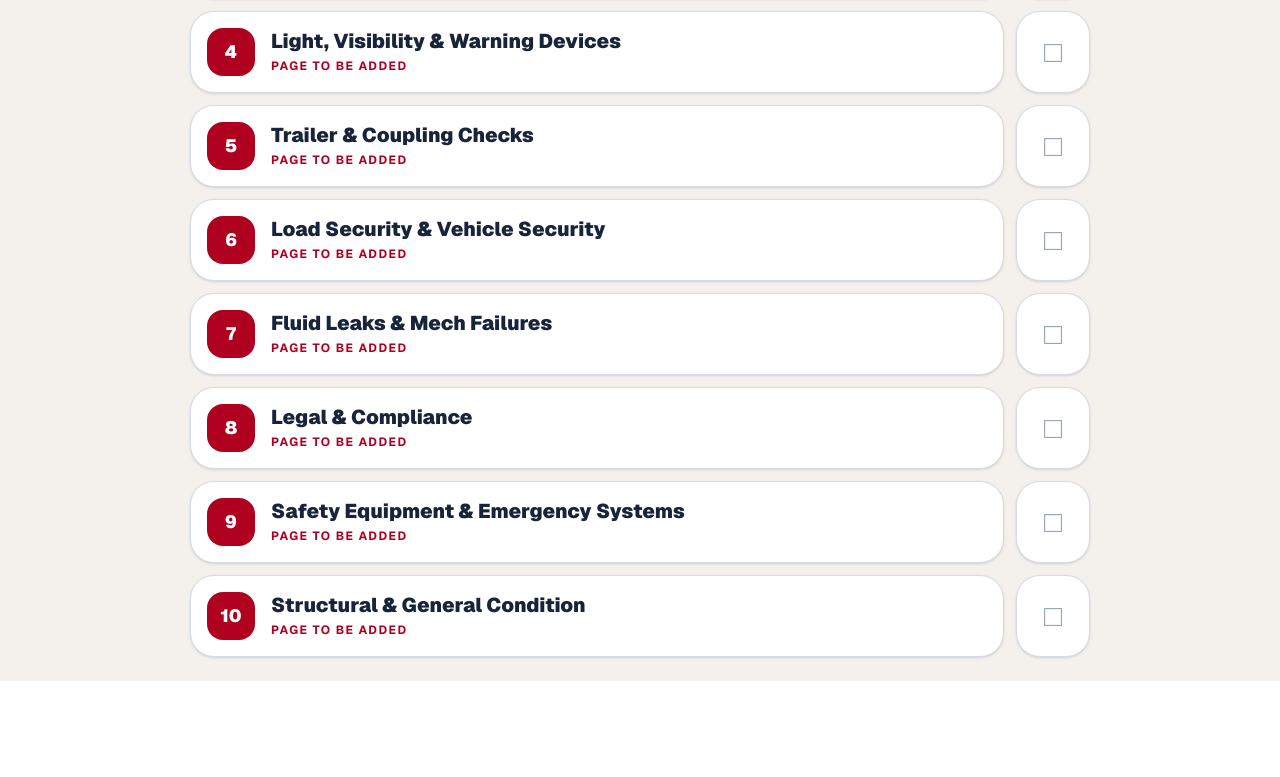
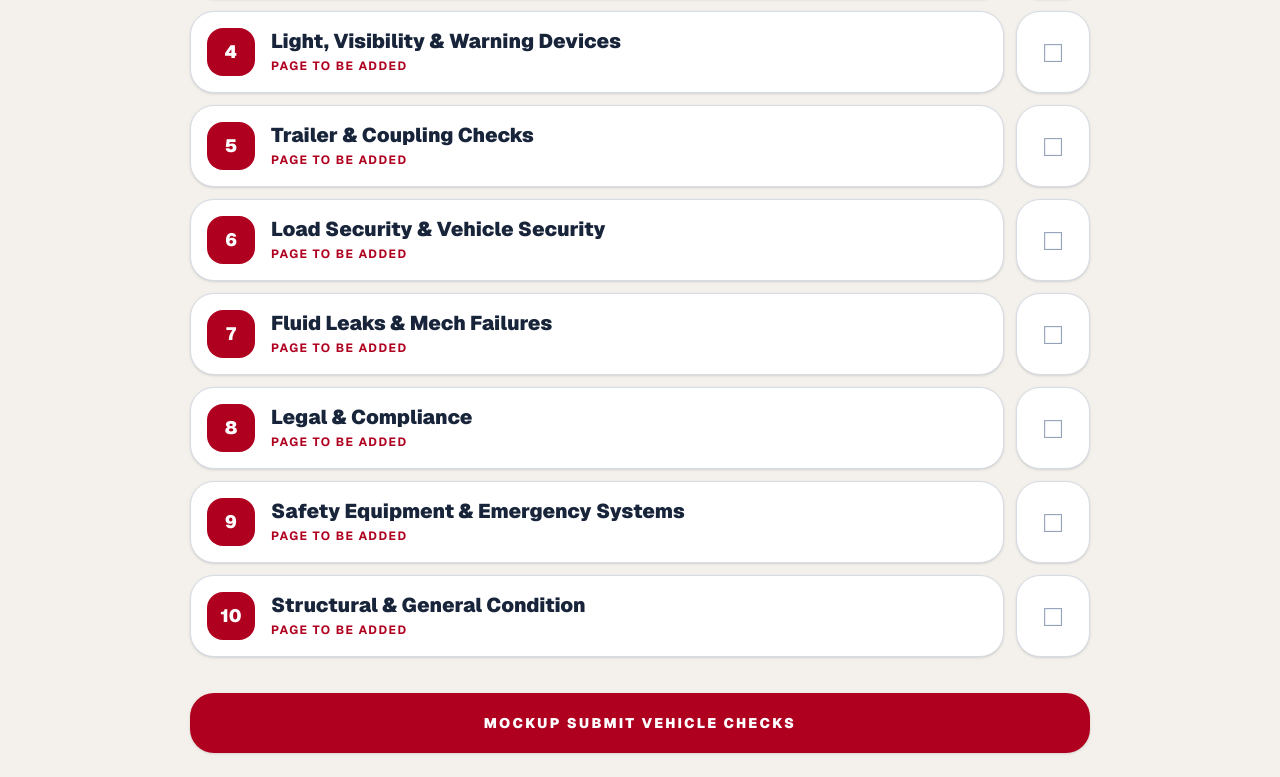
Before and after one commit to acannon76/rugby-league-supporter-web, a Next.js app: page /internal/vehicle-checks in a window 1280 px wide. Shown: the part 561-1338 px from the top of the page. Before the commit the page ends 1242 px from the top, so only its background shows below. Built offline with nearby package versions, Linux system fonts and the light colour scheme.

Commit message:
finishing on adding hidden page

```diff
--- a/src/app/internal/vehicle-checks/page.tsx
+++ b/src/app/internal/vehicle-checks/page.tsx
@@ -79,6 +79,7 @@ const storageKey = "hgv-vehicle-check-status";
 
 export default function VehicleChecksPage() {
   const [statuses, setStatuses] = useState<Record<number, CheckStatus>>({});
+  const [submitted, setSubmitted] = useState(false);
 
   useEffect(() => {
     const saved = window.localStorage.getItem(storageKey);
@@ -112,7 +113,9 @@ export default function VehicleChecksPage() {
 
     saveStatus(nextStatuses);
   }
-
+function submitMockup() {
+  setSubmitted(true);
+}
   return (
     <main className="min-h-screen bg-[#f4f1ec] font-sans text-[#111]">
       <header className="border-b border-white/20 bg-[#b00020] px-4 py-4 text-white sm:px-6 lg:px-10">
@@ -169,6 +172,26 @@ export default function VehicleChecksPage() {
         onOpen={() => markOpened(check.number)}
       />
     ))}
+
+    <button
+      type="button"
+      onClick={submitMockup}
+      className="mt-6 w-full rounded-[24px] bg-[#b00020] px-5 py-5 text-sm font-black uppercase tracking-[0.16em] text-white shadow-sm transition hover:bg-[#7d0017]"
+    >
+      MOCKUP Submit Vehicle Checks
+    </button>
+
+    {submitted && (
+      <div className="rounded-[24px] border border-[#078a3d] bg-[#e8f7ee] p-5 text-center">
+        <p className="text-sm font-black uppercase tracking-[0.16em] text-[#078a3d]">
+          Mockup Submitted
+        </p>
+
+        <p className="mt-2 text-sm font-bold leading-6 text-[#18243a]">
+          Vehicle checks have been submitted for demonstration purposes only.
+        </p>
+      </div>
+    )}
   </div>
 </section>
     </main>
```
Lines whose indentation alone changed are shown as unchanged.
